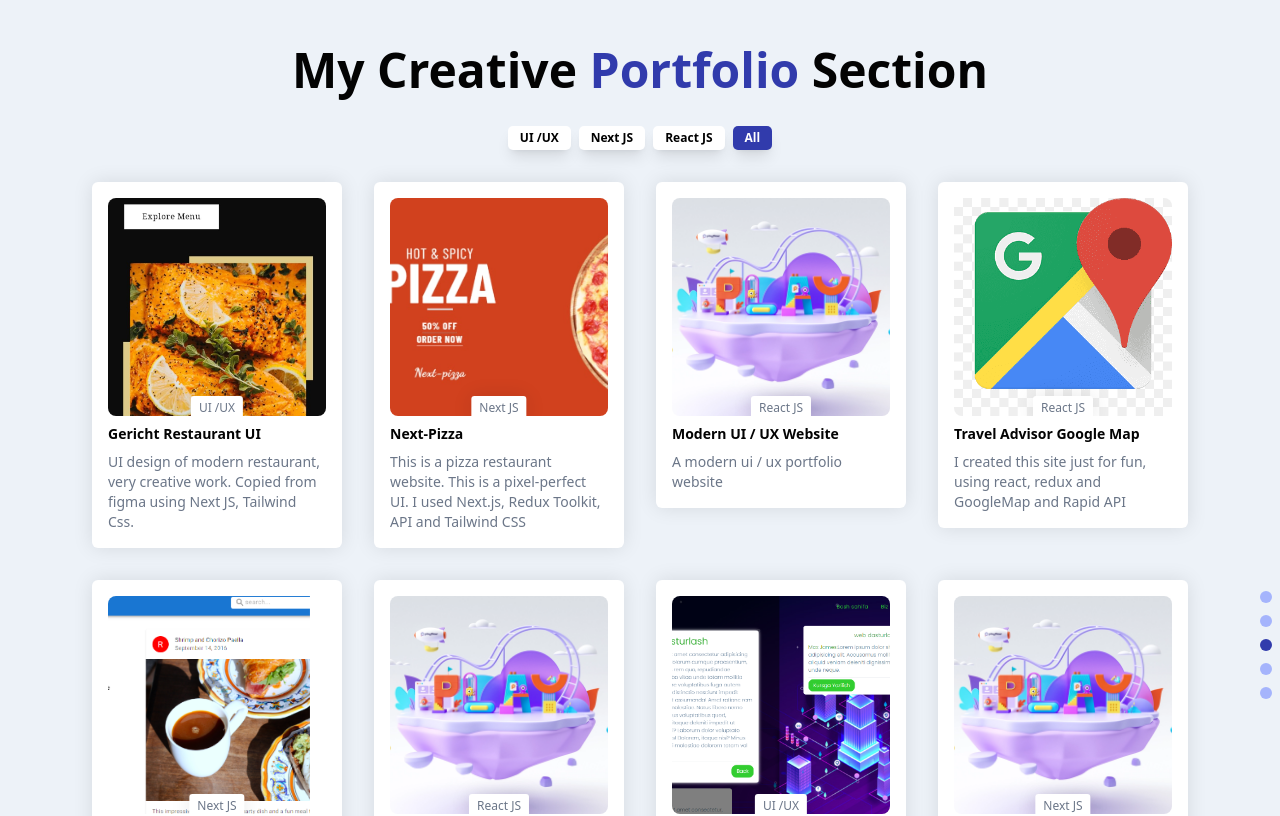
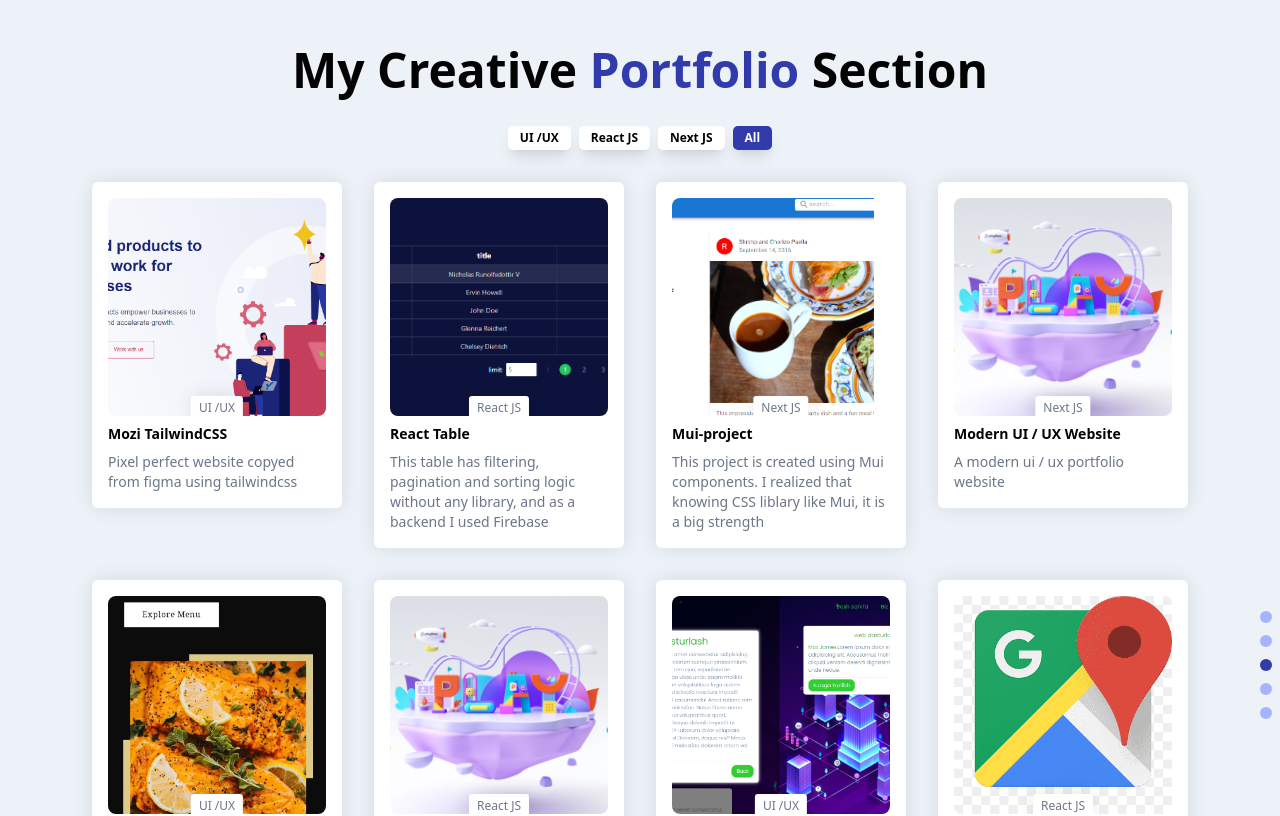
Before and after one commit to UlugbekAtakhanov/my-portfolio, a Next.js app: page / in a window 1280 px wide. Shown: the part 1680-2496 px from the top of the page. Built offline with nearby package versions, Linux system fonts and the light colour scheme.

Commit message:
June11 13:46

```diff
--- a/components/Work/Work.js
+++ b/components/Work/Work.js
@@ -5,15 +5,15 @@ import { AppWrapper } from "../AppWrapper";
 import Cards from "./Cards";
 
 const works = [
+	{ id: 3, tag: "UI /UX", title: "Mozi TailwindCSS", desc: "Pixel perfect website copyed from figma using tailwindcss", projectLink: "https://mozi-tailwindcss.netlify.app/", codeLink: "https://github.com/UlugbekAtakhanov/Mozi-TailwindCSS", img: "/mozi.png"},
+	{ id: 6, tag: "React JS", title: "React Table", desc: "This table has filtering, pagination and sorting logic without any library, and as a backend I used Firebase", projectLink: "https://react-table-sorting-filtering.netlify.app/", codeLink: "https://github.com/UlugbekAtakhanov/Table-Sorting-Filtering", img: "/table.png"},
+	{id: 5, tag: "Next JS", title: "Mui-project", desc: "This project is created using Mui components. I realized that knowing CSS liblary like Mui, it is a big strength", projectLink: "https://mui-project.vercel.app/", codeLink: "https://github.com/UlugbekAtakhanov/Mui-project", img: "/mui.png"},
+	{id: 8, tag: "Next JS", title: "Modern UI / UX Website", desc: "A modern ui / ux portfolio website", projectLink: "eeee.netlify.app", codeLink: "github", img: "/about01.png"},
 	{id: 1, tag: "UI /UX", title: "Gericht Restaurant UI", desc: "UI design of modern restaurant, very creative work. Copied from figma  using Next JS, Tailwind Css.", projectLink: "https://gericht-restaurant-cwd0vm8co-ulugbekatakhanov.vercel.app/", codeLink: "https://github.com/UlugbekAtakhanov/Gericht-Restaurant", img: "/gericht.jpg"},
+	{id: 9, tag: "React JS", title: "Modern UI / UX Website", desc: "A modern ui / ux portfolio website", projectLink: "eeee.netlify.app", codeLink: "github", img: "/about01.png"},
+	{ id: 7, tag: "UI /UX", title: "Namangan IT School", desc: "This website is created for Namangan(Uzbekistan) IT School. Used technologies: react, sass, tailwindcss and framer motion", projectLink: "https://nits.uz/", codeLink: "https://github.com/UlugbekAtakhanov/nits", img: "/nits21.png"},
+	{id: 4, tag: "React JS", title: "Travel Advisor Google Map", desc: "I created this site just for fun, using react, redux and GoogleMap and Rapid API", projectLink: "https://tr-advisor.netlify.app/", codeLink: "https://github.com/UlugbekAtakhanov/travel-advisor", img: "/googlemap1.png"},
 	{id: 2, tag: "Next JS", title: "Next-Pizza", desc: "This is a pizza restaurant website. This is a pixel-perfect UI. I used Next.js, Redux Toolkit, API and Tailwind CSS", projectLink: "https://next-pizza.vercel.app/", codeLink: "https://github.com/UlugbekAtakhanov/Next-Pizza", img: "/pizza.png"},
-	{id: 3, tag: "React JS", title: "Modern UI / UX Website", desc: "A modern ui / ux portfolio website", projectLink: "eeee.netlify.app", codeLink: "github", img: "/about01.png"},
-	{id: 4, tag: "React JS", title: "Travel Advisor Google Map", desc: "I created this site just for fun, using react, redux and GoogleMap and Rapid API", projectLink: "https://tr-advisor.netlify.app/", codeLink: "https://github.com/UlugbekAtakhanov/travel-advisor", img: "/googlemap1.png"},
-	{id: 5, tag: "Next JS", title: "Mui-project", desc: "This project is created using Mui components. I realized that knowing CSS liblary like Mui, it is a big strength", projectLink: "https://mui-project.vercel.app/", codeLink: "https://github.com/UlugbekAtakhanov/Mui-project", img: "/mui.png"},
-	{id: 6, tag: "React JS", title: "Modern UI / UX Website", desc: "A modern ui / ux portfolio website", projectLink: "eeee.netlify.app", codeLink: "github", img: "/about01.png"},
-	{ id: 7, tag: "UI /UX", title: "Namangan IT School", desc: "This website is created for Namangan(Uzbekistan) IT School. Used technologies: react, sass, tailwindcss and framer motion", projectLink: "https://nits.uz/", codeLink: "https://github.com/UlugbekAtakhanov/nits", img: "/nits21.png"},
-	{id: 8, tag: "Next JS", title: "Modern UI / UX Website", desc: "A modern ui / ux portfolio website", projectLink: "eeee.netlify.app", codeLink: "github", img: "/about01.png"},
-	{id: 9, tag: "React JS", title: "Modern UI / UX Website", desc: "A modern ui / ux portfolio website", projectLink: "eeee.netlify.app", codeLink: "github", img: "/about01.png"},
 ]
 
 const unique = new Set(works.map(item => item.tag))
```
Also changed, not shown: public/mozi.png (added), public/table.png (added).
